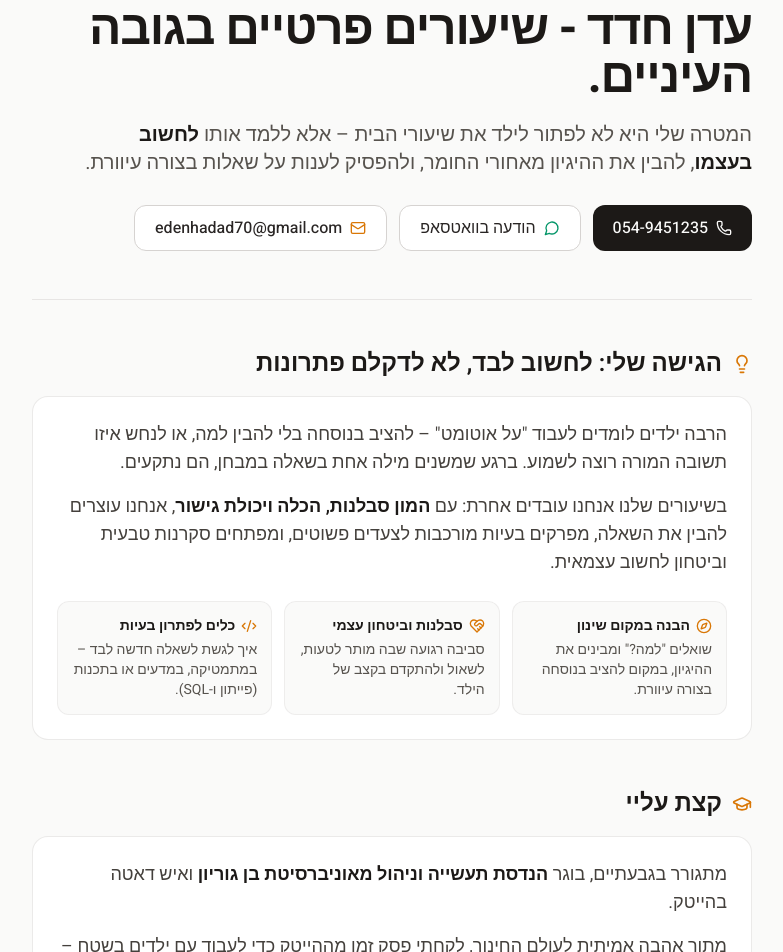
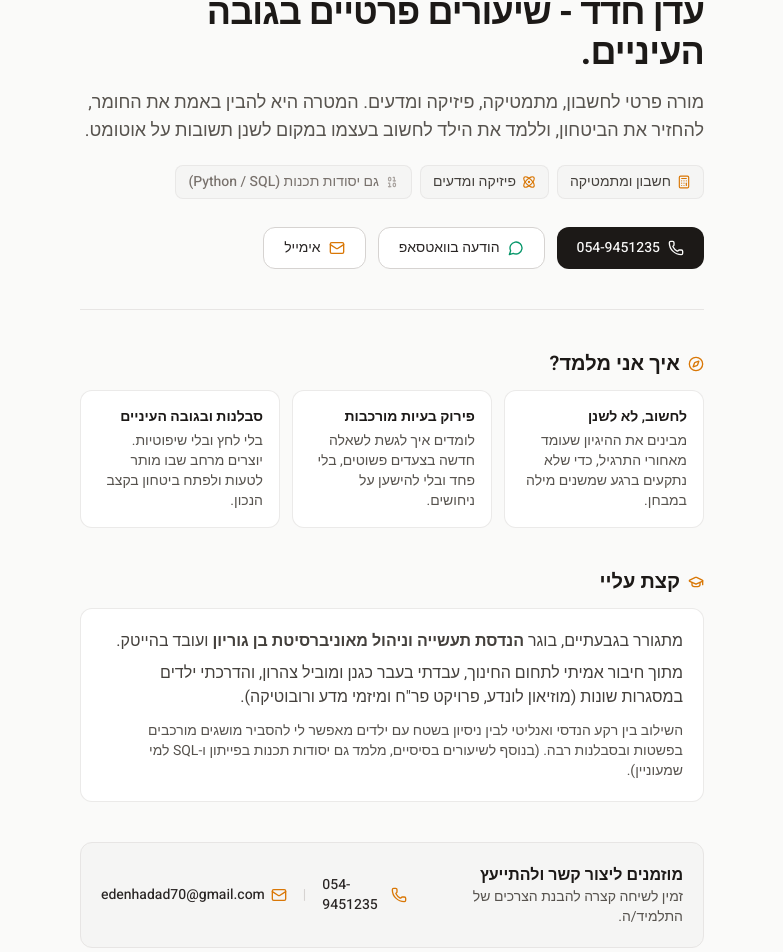
Before and after one commit to edenh70/eden-hadad-private-tutor, a Next.js app: page / in a window 1280 px wide. Shown: the part 160-1112 px from the top of the page, without its empty margins (248-1031 px from the left). Built offline with nearby package versions, Linux system fonts and the light colour scheme.

Commit message:
Focus copy on school subjects (math, physics, sciences) and tighten text

```diff
--- a/app/layout.tsx
+++ b/app/layout.tsx
@@ -11,7 +11,7 @@ const heebo = Heebo({
 export const metadata: Metadata = {
   title: "עדן חדד - שיעורים פרטיים בגובה העיניים",
   description:
-    "שיעורים פרטיים לתלמידי בית ספר בגבעתיים והסביבה. ללמוד לחשוב לבד, להבין לעומק ולא רק לדקלם תשובות. מתמטיקה, מדעים ותכנות (פייתון ו-SQL).",
+    "שיעורים פרטיים לתלמידי יסודי, חטיבה ותיכון בגבעתיים והסביבה / אונליין. חשבון, מתמטיקה, פיזיקה ומדעים.",
 };
 
 export default function RootLayout({
--- a/app/page.tsx
+++ b/app/page.tsx
@@ -7,13 +7,14 @@ import {
   Phone,
   Mail,
   MapPin,
-  Code2,
   Compass,
   HeartHandshake,
   Sparkles,
   GraduationCap,
   MessageCircle,
-  Lightbulb,
+  Calculator,
+  Atom,
+  Binary,
 } from "lucide-react";
 
 export default function HomePage() {
@@ -40,7 +41,7 @@ export default function HomePage() {
   return (
     <div className="min-h-screen flex flex-col justify-between">
       {/* Header */}
-      <header className="w-full max-w-3xl mx-auto px-6 pt-8 pb-4 flex items-center justify-between">
+      <header className="w-full max-w-2xl mx-auto px-6 pt-8 pb-4 flex items-center justify-between">
         <div className="flex items-center gap-2 text-sm font-medium text-stone-600 dark:text-zinc-400">
           <MapPin className="w-4 h-4 text-amber-600 dark:text-amber-400 shrink-0" />
           <span>גבעתיים והסביבה | אונליין</span>
@@ -60,30 +61,39 @@ export default function HomePage() {
       </header>
 
       {/* Main Content */}
-      <main className="w-full max-w-3xl mx-auto px-6 py-8 space-y-12">
+      <main className="w-full max-w-2xl mx-auto px-6 py-6 space-y-10">
         {/* Hero Section */}
-        <section className="space-y-5">
-          <div className="inline-flex items-center gap-2 px-3 py-1 rounded-full text-xs font-medium bg-amber-100/80 text-amber-900 dark:bg-amber-950/60 dark:text-amber-300 border border-amber-200/60 dark:border-amber-800/50">
+        <section className="space-y-4">
+          <div className="inline-flex items-center gap-1.5 px-3 py-1 rounded-full text-xs font-medium bg-amber-100/80 text-amber-900 dark:bg-amber-950/60 dark:text-amber-300 border border-amber-200/60 dark:border-amber-800/50">
             <Sparkles className="w-3.5 h-3.5" />
-            <span>שיעורים פרטיים לתלמידי בית ספר | מתמטיקה, מדעים ותכנות (פייתון ו-SQL)</span>
+            <span>שיעורים פרטיים לתלמידי בית ספר (יסודי עד תיכון)</span>
           </div>
 
-          <h1 className="text-3xl sm:text-5xl font-bold tracking-tight text-stone-900 dark:text-zinc-50 leading-tight">
+          <h1 className="text-3xl sm:text-4xl font-bold tracking-tight text-stone-900 dark:text-zinc-50 leading-tight">
             עדן חדד - שיעורים פרטיים בגובה העיניים.
           </h1>
 
-          <p className="text-lg sm:text-xl text-stone-600 dark:text-zinc-400 leading-relaxed max-w-2xl">
-            המטרה שלי היא לא לפתור לילד את שיעורי הבית – אלא ללמד אותו{" "}
-            <strong className="font-semibold text-stone-900 dark:text-zinc-100">
-              לחשוב בעצמו
-            </strong>
-            , להבין את ההיגיון מאחורי החומר, ולהפסיק לענות על שאלות בצורה עיוורת.
+          <p className="text-base sm:text-lg text-stone-600 dark:text-zinc-400 leading-relaxed">
+            מורה פרטי לחשבון, מתמטיקה, פיזיקה ומדעים. המטרה היא להבין באמת את החומר, להחזיר את הביטחון, וללמד את הילד לחשוב בעצמו במקום לשנן תשובות על אוטומט.
           </p>
 
-          <div className="pt-2 flex flex-wrap gap-3">
+          {/* Quick subject badges */}
+          <div className="flex flex-wrap gap-2 pt-1 text-xs sm:text-sm font-medium text-stone-700 dark:text-zinc-300">
+            <span className="inline-flex items-center gap-1.5 px-3 py-1.5 rounded-lg bg-stone-100 dark:bg-zinc-800/70 border border-stone-200/80 dark:border-zinc-700/60">
+              <Calculator className="w-3.5 h-3.5 text-amber-600 dark:text-amber-400" /> חשבון ומתמטיקה
+            </span>
+            <span className="inline-flex items-center gap-1.5 px-3 py-1.5 rounded-lg bg-stone-100 dark:bg-zinc-800/70 border border-stone-200/80 dark:border-zinc-700/60">
+              <Atom className="w-3.5 h-3.5 text-amber-600 dark:text-amber-400" /> פיזיקה ומדעים
+            </span>
+            <span className="inline-flex items-center gap-1.5 px-3 py-1.5 rounded-lg bg-stone-100 dark:bg-zinc-800/70 border border-stone-200/80 dark:border-zinc-700/60 text-stone-500 dark:text-zinc-400">
+              <Binary className="w-3.5 h-3.5 text-stone-400 dark:text-zinc-500" /> גם יסודות תכנות (Python / SQL)
+            </span>
+          </div>
+
+          <div className="pt-3 flex flex-wrap gap-3">
             <a
               href="tel:054-9451235"
-              className="inline-flex items-center gap-2 px-5 py-2.5 rounded-xl font-medium bg-stone-900 text-stone-50 hover:bg-stone-800 dark:bg-zinc-100 dark:text-zinc-900 dark:hover:bg-white transition-colors"
+              className="inline-flex items-center gap-2 px-5 py-2.5 rounded-xl font-medium bg-stone-900 text-stone-50 hover:bg-stone-800 dark:bg-zinc-100 dark:text-zinc-900 dark:hover:bg-white transition-colors text-sm"
             >
               <Phone className="w-4 h-4" />
               <span>054-9451235</span>
@@ -92,152 +102,113 @@ export default function HomePage() {
               href="https://wa.me/972549451235"
               target="_blank"
               rel="noopener noreferrer"
-              className="inline-flex items-center gap-2 px-5 py-2.5 rounded-xl font-medium border border-stone-300 dark:border-zinc-800 bg-white dark:bg-zinc-900 text-stone-800 dark:text-zinc-200 hover:bg-stone-100 dark:hover:bg-zinc-800/80 transition-colors"
+              className="inline-flex items-center gap-2 px-5 py-2.5 rounded-xl font-medium border border-stone-300 dark:border-zinc-800 bg-white dark:bg-zinc-900 text-stone-800 dark:text-zinc-200 hover:bg-stone-100 dark:hover:bg-zinc-800/80 transition-colors text-sm"
             >
               <MessageCircle className="w-4 h-4 text-emerald-600 dark:text-emerald-400" />
               <span>הודעה בוואטסאפ</span>
             </a>
             <a
               href="mailto:edenhadad70@gmail.com"
-              className="inline-flex items-center gap-2 px-5 py-2.5 rounded-xl font-medium border border-stone-300 dark:border-zinc-800 bg-white dark:bg-zinc-900 text-stone-800 dark:text-zinc-200 hover:bg-stone-100 dark:hover:bg-zinc-800/80 transition-colors"
+              className="inline-flex items-center gap-2 px-5 py-2.5 rounded-xl font-medium border border-stone-300 dark:border-zinc-800 bg-white dark:bg-zinc-900 text-stone-800 dark:text-zinc-200 hover:bg-stone-100 dark:hover:bg-zinc-800/80 transition-colors text-sm"
             >
               <Mail className="w-4 h-4 text-amber-600 dark:text-amber-400" />
-              <span>edenhadad70@gmail.com</span>
+              <span>אימייל</span>
             </a>
           </div>
         </section>
 
         <hr className="border-stone-200 dark:border-zinc-800/80" />
 
-        {/* My Approach Section - Put upfront for parents */}
-        <section className="space-y-4">
-          <h2 className="text-xl sm:text-2xl font-semibold text-stone-900 dark:text-zinc-100 flex items-center gap-2.5">
-            <Lightbulb className="w-5 h-5 text-amber-600 dark:text-amber-400 shrink-0" />
-            <span>הגישה שלי: לחשוב לבד, לא לדקלם פתרונות</span>
+        {/* The Approach - Short & to the point */}
+        <section className="space-y-3">
+          <h2 className="text-lg sm:text-xl font-semibold text-stone-900 dark:text-zinc-100 flex items-center gap-2">
+            <Compass className="w-4 h-4 text-amber-600 dark:text-amber-400 shrink-0" />
+            <span>איך אני מלמד?</span>
           </h2>
 
-          <div className="p-6 rounded-2xl bg-white dark:bg-zinc-900/70 border border-stone-200/80 dark:border-zinc-800/80 space-y-4 text-base sm:text-lg text-stone-700 dark:text-zinc-300 leading-relaxed">
-            <p>
-              הרבה ילדים לומדים לעבוד &quot;על אוטומט&quot; – להציב בנוסחה בלי
-              להבין למה, או לנחש איזו תשובה המורה רוצה לשמוע. ברגע שמשנים מילה
-              אחת בשאלה במבחן, הם נתקעים.
-            </p>
-            <p>
-              בשיעורים שלנו אנחנו עובדים אחרת: עם{" "}
-              <strong className="font-semibold text-stone-900 dark:text-zinc-100">
-                המון סבלנות, הכלה ויכולת גישור
-              </strong>
-              , אנחנו עוצרים להבין את השאלה, מפרקים בעיות מורכבות לצעדים פשוטים,
-              ומפתחים סקרנות טבעית וביטחון לחשוב עצמאית.
-            </p>
-
-            <div className="grid grid-cols-1 sm:grid-cols-3 gap-3 pt-2">
-              <div className="p-3.5 rounded-xl bg-stone-50 dark:bg-zinc-950/60 border border-stone-200/60 dark:border-zinc-800/60">
-                <div className="font-semibold text-stone-900 dark:text-zinc-100 text-sm mb-1 flex items-center gap-1.5">
-                  <Compass className="w-4 h-4 text-amber-600 dark:text-amber-400" />
-                  <span>הבנה במקום שינון</span>
+          <div className="grid grid-cols-1 sm:grid-cols-3 gap-3">
+            <div className="p-4 rounded-xl bg-white dark:bg-zinc-900/70 border border-stone-200/80 dark:border-zinc-800/80">
+              <div className="font-semibold text-stone-900 dark:text-zinc-100 text-sm mb-1">
+                לחשוב, לא לשנן
               </div>
-                <p className="text-sm text-stone-600 dark:text-zinc-400">
-                  שואלים &quot;למה?&quot; ומבינים את ההיגיון, במקום להציב בנוסחה
-                  בצורה עיוורת.
+              <p className="text-xs sm:text-sm text-stone-600 dark:text-zinc-400 leading-normal">
+                מבינים את ההיגיון שעומד מאחורי התרגיל, כדי שלא נתקעים ברגע שמשנים מילה במבחן.
               </p>
             </div>
 
-              <div className="p-3.5 rounded-xl bg-stone-50 dark:bg-zinc-950/60 border border-stone-200/60 dark:border-zinc-800/60">
-                <div className="font-semibold text-stone-900 dark:text-zinc-100 text-sm mb-1 flex items-center gap-1.5">
-                  <HeartHandshake className="w-4 h-4 text-amber-600 dark:text-amber-400" />
-                  <span>סבלנות וביטחון עצמי</span>
+            <div className="p-4 rounded-xl bg-white dark:bg-zinc-900/70 border border-stone-200/80 dark:border-zinc-800/80">
+              <div className="font-semibold text-stone-900 dark:text-zinc-100 text-sm mb-1">
+                פירוק בעיות מורכבות
               </div>
-                <p className="text-sm text-stone-600 dark:text-zinc-400">
-                  סביבה רגועה שבה מותר לטעות, לשאול ולהתקדם בקצב של הילד.
+              <p className="text-xs sm:text-sm text-stone-600 dark:text-zinc-400 leading-normal">
+                לומדים איך לגשת לשאלה חדשה בצעדים פשוטים, בלי פחד ובלי להישען על ניחושים.
               </p>
             </div>
 
-              <div className="p-3.5 rounded-xl bg-stone-50 dark:bg-zinc-950/60 border border-stone-200/60 dark:border-zinc-800/60">
-                <div className="font-semibold text-stone-900 dark:text-zinc-100 text-sm mb-1 flex items-center gap-1.5">
-                  <Code2 className="w-4 h-4 text-amber-600 dark:text-amber-400" />
-                  <span>כלים לפתרון בעיות</span>
+            <div className="p-4 rounded-xl bg-white dark:bg-zinc-900/70 border border-stone-200/80 dark:border-zinc-800/80">
+              <div className="font-semibold text-stone-900 dark:text-zinc-100 text-sm mb-1">
+                סבלנות ובגובה העיניים
               </div>
-                <p className="text-sm text-stone-600 dark:text-zinc-400">
-                  איך לגשת לשאלה חדשה לבד – במתמטיקה, במדעים או בתכנות (פייתון
-                  ו-SQL).
+              <p className="text-xs sm:text-sm text-stone-600 dark:text-zinc-400 leading-normal">
+                בלי לחץ ובלי שיפוטיות. יוצרים מרחב שבו מותר לטעות ולפתח ביטחון בקצב הנכון.
               </p>
-              </div>
             </div>
           </div>
         </section>
 
-        {/* About Me Section */}
-        <section className="space-y-4">
-          <h2 className="text-xl sm:text-2xl font-semibold text-stone-900 dark:text-zinc-100 flex items-center gap-2.5">
-            <GraduationCap className="w-5 h-5 text-amber-600 dark:text-amber-400 shrink-0" />
+        {/* About Me - Brief and relevant */}
+        <section className="space-y-3">
+          <h2 className="text-lg sm:text-xl font-semibold text-stone-900 dark:text-zinc-100 flex items-center gap-2">
+            <GraduationCap className="w-4 h-4 text-amber-600 dark:text-amber-400 shrink-0" />
             <span>קצת עליי</span>
           </h2>
 
-          <div className="p-6 rounded-2xl bg-white dark:bg-zinc-900/70 border border-stone-200/80 dark:border-zinc-800/80 space-y-4 text-base sm:text-lg text-stone-700 dark:text-zinc-300 leading-relaxed">
+          <div className="p-5 rounded-xl bg-white dark:bg-zinc-900/70 border border-stone-200/80 dark:border-zinc-800/80 space-y-2 text-sm sm:text-base text-stone-700 dark:text-zinc-300 leading-relaxed">
             <p>
-              מתגורר בגבעתיים, בוגר{" "}
-              <strong className="font-semibold text-stone-900 dark:text-zinc-100">
-                הנדסת תעשייה וניהול מאוניברסיטת בן גוריון
-              </strong>{" "}
-              ואיש דאטה בהייטק.
+              מתגורר בגבעתיים, בוגר <strong>הנדסת תעשייה וניהול מאוניברסיטת בן גוריון</strong> ועובד בהייטק.
             </p>
             <p>
-              מתוך אהבה אמיתית לעולם החינוך, לקחתי פסק זמן מההייטק כדי לעבוד עם
-              ילדים בשטח – כגנן וכמוביל צהרון, לצד ניסיון עשיר בהדרכת ילדים
-              במוזיאון לונדע, בפרויקט פר&quot;ח וביוזמות מדע ורובוטיקה.
+              מתוך חיבור אמיתי לתחום החינוך, עבדתי בעבר כגנן ומוביל צהרון, והדרכתי ילדים במסגרות שונות (מוזיאון לונדע, פרויקט פר&quot;ח ומיזמי מדע ורובוטיקה).
             </p>
-            <p>
-              כיום חזרתי להייטק, ובמקביל אני מלמד שיעורים פרטיים לתלמידי בית ספר
-              (כולל תכנות ב-
-              <strong className="font-semibold text-stone-900 dark:text-zinc-100">
-                פייתון ו-SQL
-              </strong>
-              ). השילוב בין שני העולמות מאפשר לי להביא לשיעור גם חשיבה אנליטית
-              ומסודרת – וגם את הרגישות, הסבלנות והיכולת לדבר עם כל ילד בדיוק
-              בגובה העיניים.
+            <p className="text-stone-600 dark:text-zinc-400 text-xs sm:text-sm pt-1">
+              השילוב בין רקע הנדסי ואנליטי לבין ניסיון בשטח עם ילדים מאפשר לי להסביר מושגים מורכבים בפשטות ובסבלנות רבה. (בנוסף לשיעורים בסיסיים, מלמד גם יסודות תכנות בפייתון ו-SQL למי שמעוניין).
             </p>
           </div>
         </section>
 
-        {/* Contact Section */}
-        <section className="space-y-4">
-          <h2 className="text-xl sm:text-2xl font-semibold text-stone-900 dark:text-zinc-100">
-            יצירת קשר
-          </h2>
-
-          <div className="p-6 rounded-2xl bg-stone-100/80 dark:bg-zinc-900 border border-stone-200 dark:border-zinc-800 flex flex-col sm:flex-row sm:items-center justify-between gap-6">
-            <div className="space-y-1">
-              <p className="font-medium text-stone-900 dark:text-zinc-100 text-lg">
-                מוזמנים לדבר איתי ולהתייעץ בשמחה
-              </p>
-              <p className="text-sm text-stone-600 dark:text-zinc-400">
-                שיחת היכרות קצרה בטלפון או בוואטסאפ כדי להבין מה הילד צריך.
-              </p>
+        {/* Contact Bar */}
+        <section className="p-5 rounded-xl bg-stone-100/90 dark:bg-zinc-900 border border-stone-200 dark:border-zinc-800 flex flex-col sm:flex-row sm:items-center justify-between gap-4">
+          <div>
+            <div className="font-semibold text-stone-900 dark:text-zinc-100 text-base">
+              מוזמנים ליצור קשר ולהתייעץ
+            </div>
+            <div className="text-xs sm:text-sm text-stone-600 dark:text-zinc-400">
+              זמין לשיחה קצרה להבנת הצרכים של התלמיד/ה.
+            </div>
           </div>
 
-            <div className="flex flex-col gap-2.5 text-sm sm:text-base">
+          <div className="flex items-center gap-4 text-sm font-medium">
             <a
               href="tel:054-9451235"
-                className="inline-flex items-center gap-2.5 font-medium text-stone-800 dark:text-zinc-200 hover:text-amber-600 dark:hover:text-amber-400 transition-colors"
+              className="inline-flex items-center gap-1.5 text-stone-800 dark:text-zinc-200 hover:text-amber-600 dark:hover:text-amber-400"
             >
               <Phone className="w-4 h-4 text-amber-600 dark:text-amber-400 shrink-0" />
               <span dir="ltr">054-9451235</span>
             </a>
+            <span className="text-stone-300 dark:text-zinc-700">|</span>
             <a
               href="mailto:edenhadad70@gmail.com"
-                className="inline-flex items-center gap-2.5 font-medium text-stone-800 dark:text-zinc-200 hover:text-amber-600 dark:hover:text-amber-400 transition-colors"
+              className="inline-flex items-center gap-1.5 text-stone-800 dark:text-zinc-200 hover:text-amber-600 dark:hover:text-amber-400"
             >
               <Mail className="w-4 h-4 text-amber-600 dark:text-amber-400 shrink-0" />
               <span dir="ltr">edenhadad70@gmail.com</span>
             </a>
           </div>
-          </div>
         </section>
       </main>
 
       {/* Footer */}
-      <footer className="w-full max-w-3xl mx-auto px-6 py-8 text-xs text-stone-500 dark:text-zinc-500 flex items-center justify-between border-t border-stone-200/60 dark:border-zinc-900">
+      <footer className="w-full max-w-2xl mx-auto px-6 py-6 text-xs text-stone-500 dark:text-zinc-500 flex items-center justify-between border-t border-stone-200/60 dark:border-zinc-900">
         <span>© {new Date().getFullYear()} עדן חדד</span>
         <span>שיעורים פרטיים בגובה העיניים</span>
       </footer>
```
Lines whose indentation alone changed are shown as unchanged.
